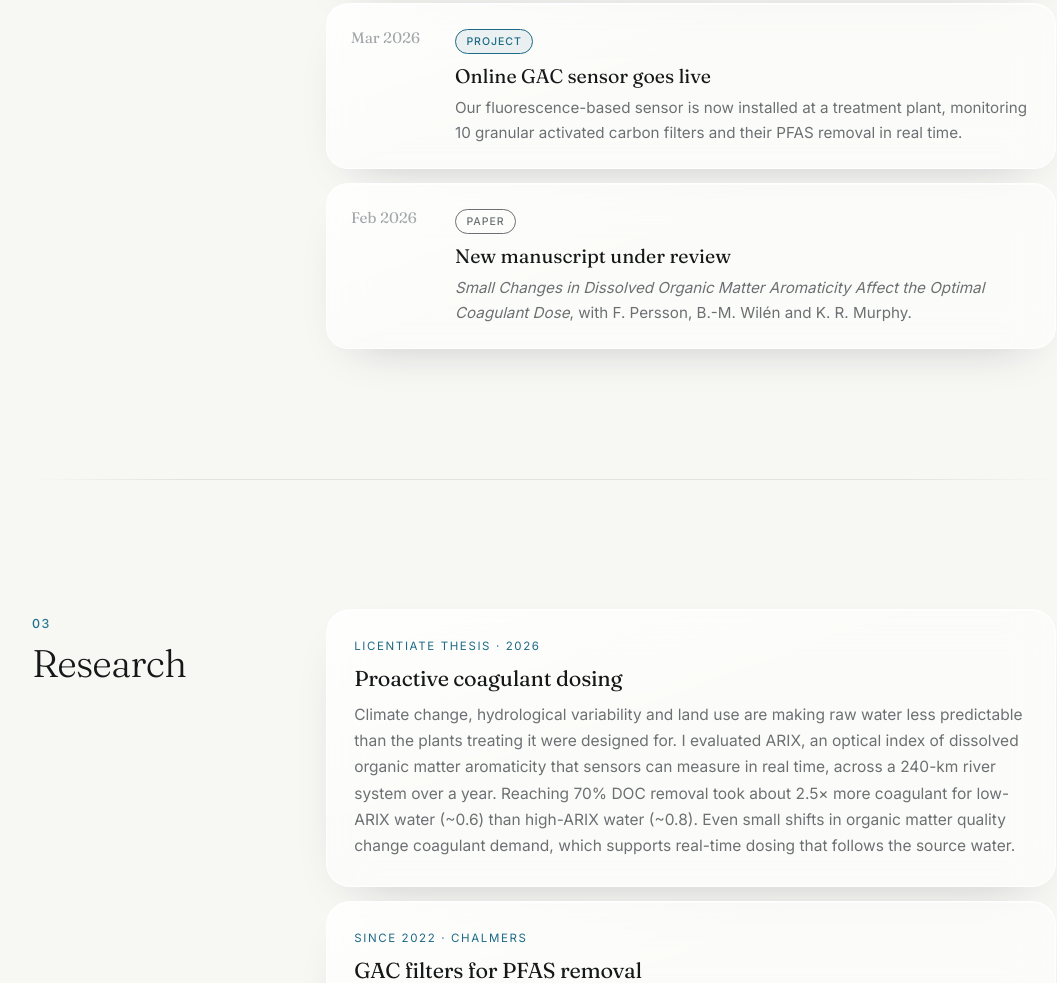
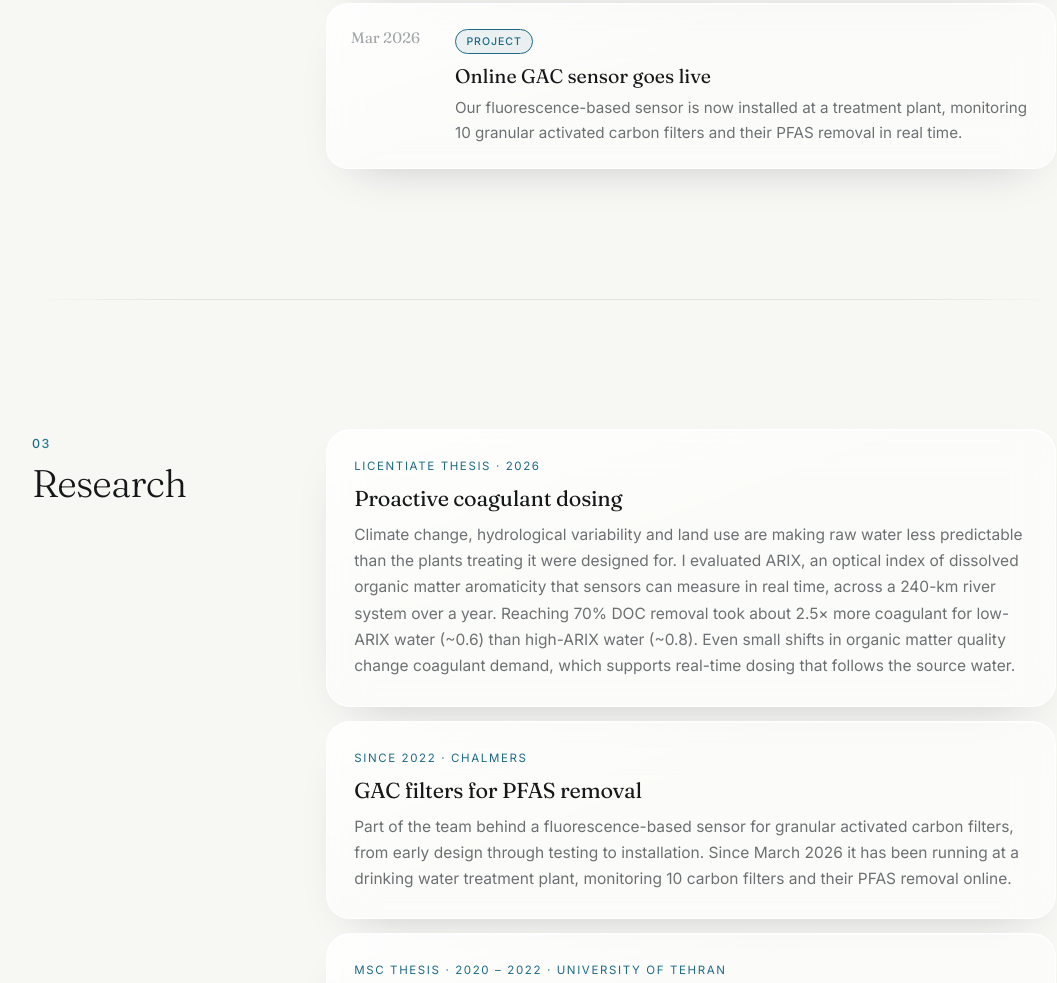
Before and after one commit to ali-esmaeeli/ali-esmaeeli.github.io, a plain HTML site: page index.html in a window 1280 px wide. Shown: the part 1966-2949 px from the top of the page, without its empty margins (96-1153 px from the left). Drawn offline with Linux system fonts and the light colour scheme.

Commit message:
Remove manuscript item from News
Co-Authored-By: Claude Opus 5.5 <noreply@anthropic.com>
Claude-Session: https://claude.ai/code/session_01CSN4N35y5U4FY2TudVCmZe

```diff
--- a/index.html
+++ b/index.html
@@ -314,12 +314,6 @@ footer{max-width:1120px;margin:0 auto;padding:40px clamp(20px,5vw,48px) 56px;dis
         <h3>Online GAC sensor goes live</h3>
         <p>Our fluorescence-based sensor is now installed at a treatment plant, monitoring 10 granular activated carbon filters and their PFAS removal in real time.</p></div>
     </article>
-    <article class="nw glass rv" style="--d:.12s">
-      <time>Feb 2026</time>
-      <div><span class="pill c">Paper</span>
-        <h3>New manuscript under review</h3>
-        <p><em>Small Changes in Dissolved Organic Matter Aromaticity Affect the Optimal Coagulant Dose</em>, with F. Persson, B.-M. Wilén and K. R. Murphy.</p></div>
-    </article>
   </div>
 </section>
 
```
